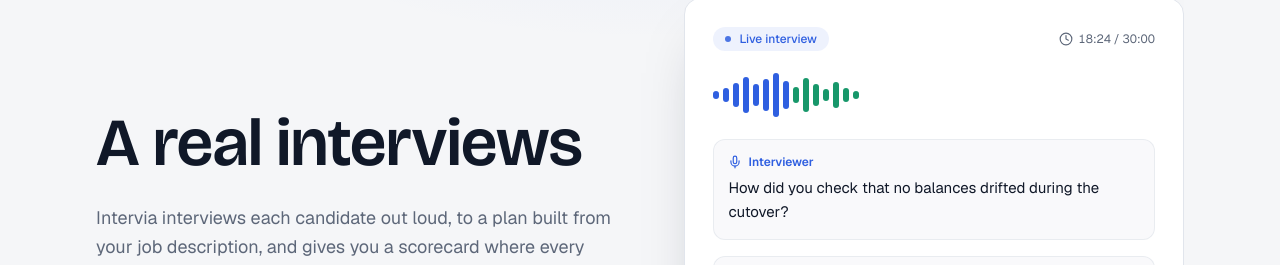
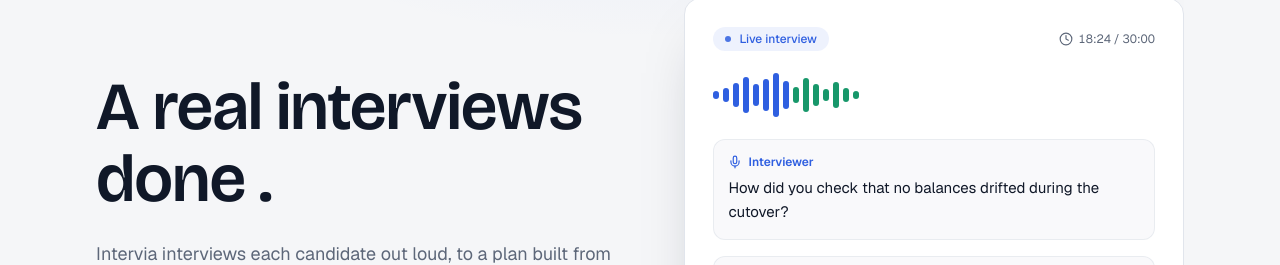
Before and after one commit to Aditya-SM-2026/Intervia, a Next.js app: page / in a window 1280 px wide. Shown: the part 163-428 px from the top of the page. Built offline with nearby package versions, Linux system fonts and the light colour scheme; no server answers.

Commit message:
added the

```diff
--- a/src/app/page.tsx
+++ b/src/app/page.tsx
@@ -53,7 +53,7 @@
           <div className="relative grid items-center gap-12 lg:grid-cols-[1.05fr_1fr] lg:gap-16">
             <div>
               <h1 className="text-[2.6rem] font-semibold leading-[1.06] sm:text-6xl lg:text-[4.2rem]">
-                A real interviews
+                A real interviews done .
               </h1>
               <p className="mt-6 max-w-xl text-lg leading-relaxed text-muted">
                 Intervia interviews each candidate out loud, to a plan built from your job
```
